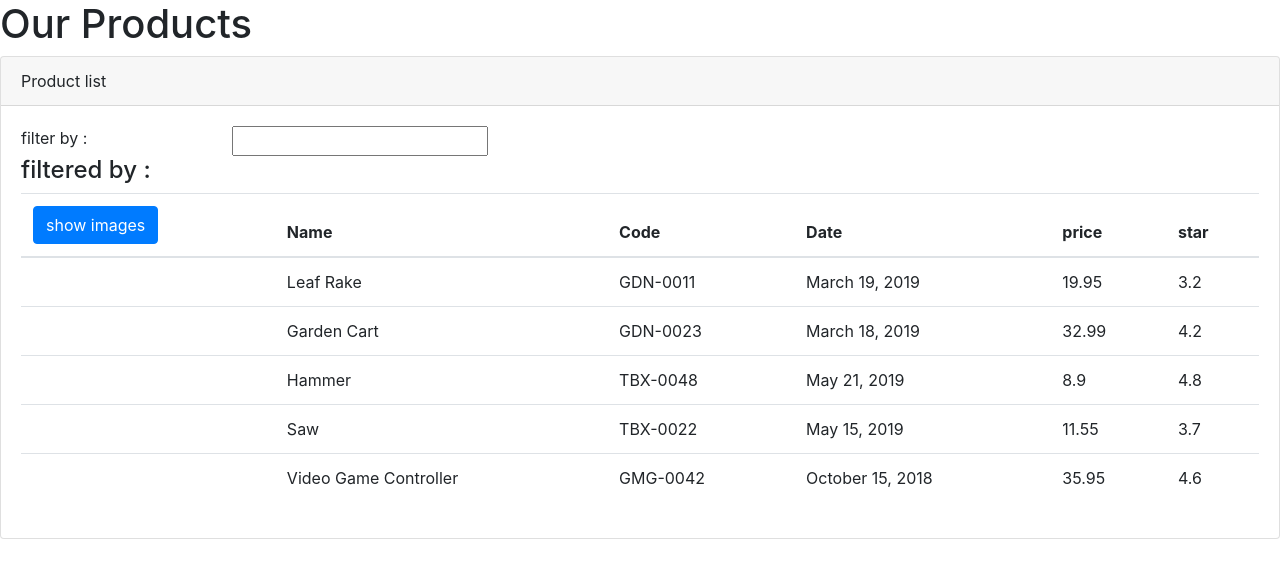
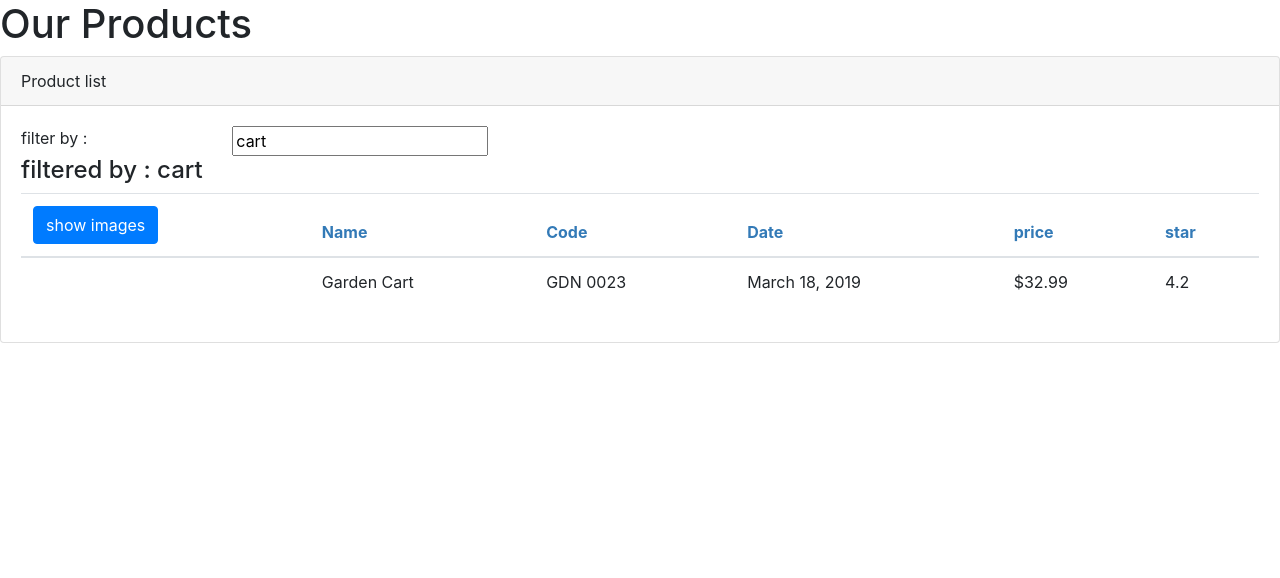
Before and after one commit to MariemBADIS/AngularProduct, an Angular app: page / in a window 1280 px wide. Shown: the top 578 px of the page. Built offline with nearby package versions, Linux system fonts and the light colour scheme.

Commit message:
feat : filter-product-list + custom pipe

```diff
--- a/src/app/products/product-list/product-list.component.html
+++ b/src/app/products/product-list/product-list.component.html
@@ -8,13 +8,14 @@
         filter by :
       </div>
       <div class="col-md-4">
-        <input type="text">
+        <input type="text"
+        [(ngModel)]='listFilter'>
       </div>
     </div>
     <div class="row">
       <div class="col-md-6">
         <h4>
-          filtered by :
+          filtered by : {{ listFilter }}
         </h4>
       </div>
     </div>
@@ -36,7 +37,7 @@
         </tr>
         </thead>
         <tbody>
-        <tr *ngFor="let product of products">
+        <tr *ngFor="let product of filteredProducts">
           <td>
             <img [src]='product.imageUrl'
                  [title]="product.productName" alt=""
@@ -45,9 +46,9 @@
                  *ngIf='showImages'>
           </td>
           <td>{{ product.productName }}</td>
-          <td>{{ product.productCode }}</td>
+          <td>{{ product.productCode | uppercase | convertTpSpaces: '-' }}</td>
           <td>{{ product.releaseDate }}</td>
-          <td>{{ product.price }}</td>
+          <td>{{ product.price | currency: 'USD':'symbol':'1.2-2' }}</td>
           <td>{{ product.starRating }}</td>
         </tr>
         </tbody>
--- a/src/app/products/product-list/product-list.component.scss
+++ b/src/app/products/product-list/product-list.component.scss
@@ -0,0 +1,3 @@
+thead {
+  color: #337AB7;
+}
--- a/src/app/products/product-list/product-list.component.ts
+++ b/src/app/products/product-list/product-list.component.ts
@@ -1,4 +1,5 @@
-import { Component, OnInit } from '@angular/core';
+import {Component, OnInit} from '@angular/core';
+import {IProduct} from './product';
 
 @Component({
   selector: 'app-product-list',
@@ -11,7 +12,20 @@ export class ProductListComponent implements OnInit {
   imageMargin = 2;
   imageWidth = 50;
   showImages = false;
-  products: any[] = [
+
+  _listFilter: string;
+
+  get listFilter(): string {
+    return this._listFilter;
+  }
+
+  set listFilter(value: string) {
+    this._listFilter = value;
+    this.filteredProducts = this.listFilter ? this.performFilter(this.listFilter) : this.products;
+  }
+
+  filteredProducts: IProduct[];
+  products: IProduct[] = [
     {
       productId: 1,
       productName: 'Leaf Rake',
@@ -65,14 +79,28 @@ export class ProductListComponent implements OnInit {
   ];
 
 
-
-  constructor() { }
+  constructor() {
+    this.filteredProducts = this.products;
+    this.listFilter = 'cart';
+  }
 
   ngOnInit() {
   }
 
-  public toogleImages() {
+  /**
+   * toogle display images
+   */
+  public toogleImages(): void {
     this.showImages = !this.showImages;
   }
 
+  /**
+   * Transform all product to lowercase and after that comparare with the value entred
+   * @param : filterBy
+   */
+  public performFilter(filterBy: string): IProduct[] {
+    filterBy = filterBy.toLocaleLowerCase();
+    return this.products.filter((product: IProduct) =>
+      product.productName.toLocaleLowerCase().indexOf(filterBy) !== -1);
+  }
 }
--- a/src/app/shared/convert-to-spaces.pipe.ts
+++ b/src/app/shared/convert-to-spaces.pipe.ts
@@ -0,0 +1,13 @@
+import {Pipe, PipeTransform} from '@angular/core';
+
+@Pipe({
+  name: 'convertTpSpaces'
+})
+
+export class ConvertToSpacesPipe implements PipeTransform {
+
+  transform(value: string, character: string): string {
+    return value.replace(character, ' ');
+  }
+
+}
```
Also changed, not shown: src/app/app.module.ts (+13 -8 lines), src/app/products/product-list/product.ts (+31 -0 lines).
